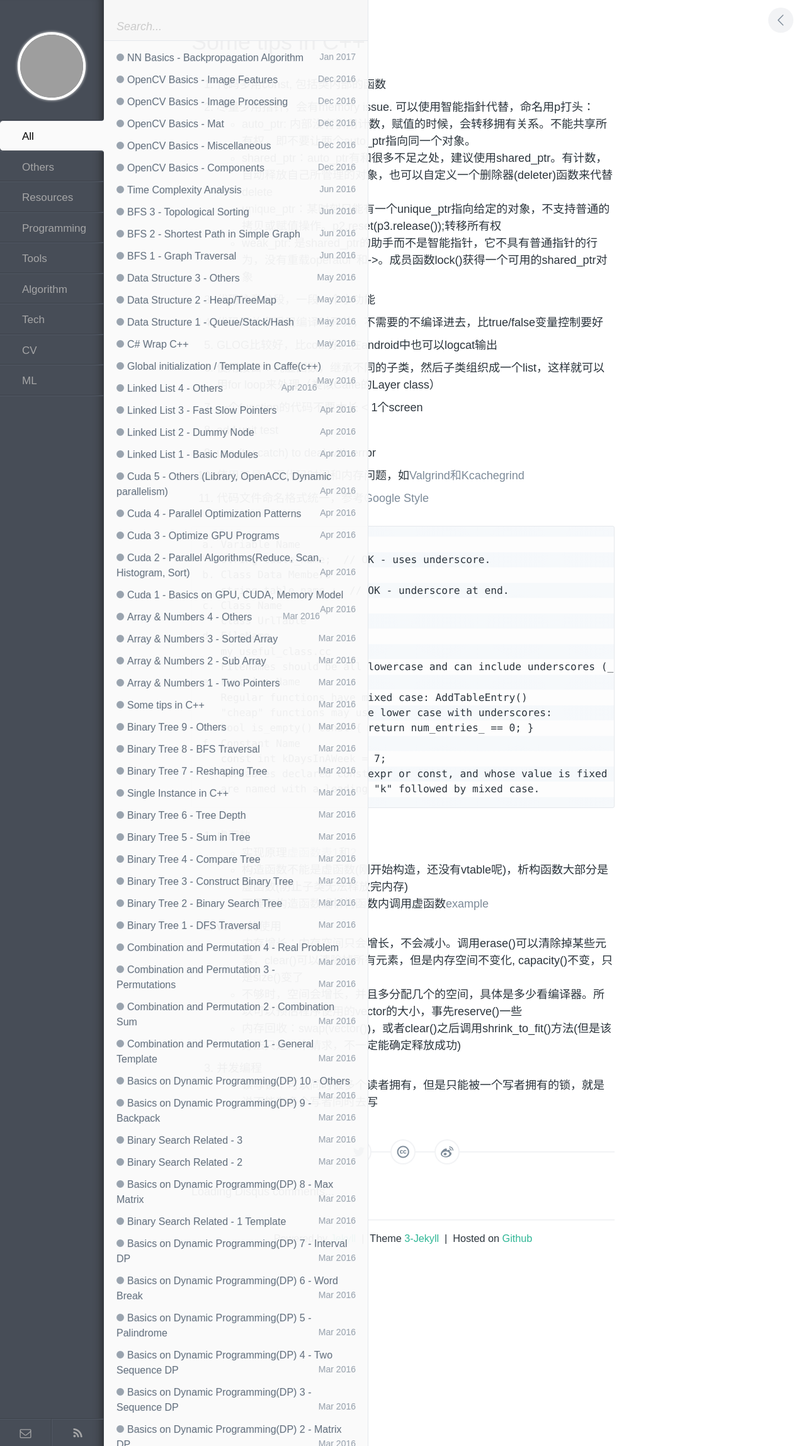
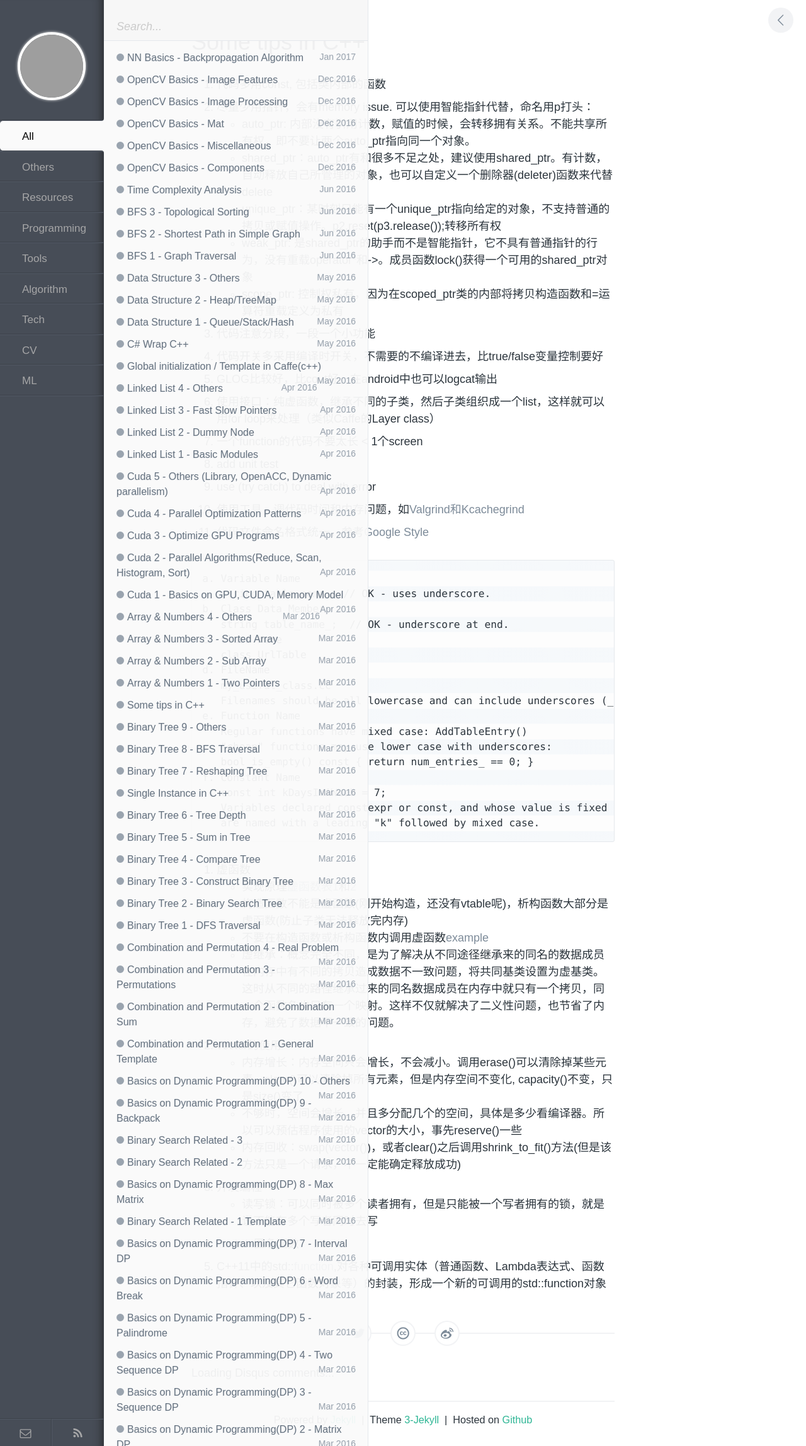
Before and after one commit to wykvictor/wykvictor.github.io, a Jekyll site: the page built from _posts/Tech/2016-03-26-Some-Tips-in-C++.md, in a window 1280 px wide. Shown: the whole page at 63% size. Built offline with Jekyll 4.4.1, drawn with Linux system fonts in a browser that asks for light colours; comment, search, counter and statistics services are not loaded; grey boxes are pictures that could not be loaded.

Commit message:
add some in c++ tips

```diff
--- a/_posts/Tech/2016-03-26-Some-Tips-in-C++.md
+++ b/_posts/Tech/2016-03-26-Some-Tips-in-C++.md
@@ -12,6 +12,7 @@ categories: Tech
    * shared_ptr：auto_ptr有和很多不足之处，建议使用shared_ptr。有计数，自动释放自己所管理的对象，也可以自定义一个删除器(deleter)函数来代替delete
    * unique_ptr：某时刻只能有一个unique_ptr指向给定的对象，不支持普通的拷贝或赋值操作。p2.reset(p3.release());转移所有权
    * weak_ptr: 是shared_ptr的助手而不是智能指针，它不具有普通指针的行为，没有重载operator*和->。成员函数lock()获得一个可用的shared_ptr对象
+   * scope_ptr: 控制权私有，因为在scoped_ptr类的内部将拷贝构造函数和=运算符重载定义为私有
 3. 代码注意分段，一段一个小功能
 4. 代码开关多采用编译时开关，不需要的不编译进去，比true/false变量控制要好
 6. GLOG比较好，比cout好。在android中也可以logcat输出
@@ -46,9 +47,12 @@ f. Constant Name
    * 实现原理[虚函数表1](http://www.cnblogs.com/malecrab/p/5572730.html)和[2](https://blog.twofei.com/496/)
    * 构造函数不能是虚函数(刚开始构造，还没有vtable呢)，析构函数大部分是虚函数(防止子类无法释放完内存)
    * 不要在构造函数或析构函数内调用虚函数[example](http://www.cnblogs.com/vincently/p/4754206.html)
+   * 虚继承：概念完全不同，是为了解决从不同途径继承来的同名的数据成员在内存中有不同的拷贝造成数据不一致问题，将共同基类设置为虚基类。这时从不同的路径继承过来的同名数据成员在内存中就只有一个拷贝，同一个函数名也只有一个映射。这样不仅就解决了二义性问题，也节省了内存，避免了数据不一致的问题。
 14. vector的使用
    * 内存增长：内存空间只会增长，不会减小。调用erase()可以清除掉某些元素，clear()可以清除掉所有元素，但是内存空间不变化, capacity()不变，只是size()变了
    * 不够时，空间会增长，并且多分配几个的空间，具体是多少看编译器。所以可以预估程序使用的vector的大小，事先reserve()一些
    * 内存回收：swap(vector<int>())，或者clear()之后调用shrink_to_fit()方法(但是该方法只是一个请求，不一定能确定释放成功)
 15. 并发编程
    * 读写锁：可以同时被多个读者拥有，但是只能被一个写者拥有的锁，就是说不能有多个写者同时去写
+16. [lambda](http://blog.csdn.net/booirror/article/details/26973611)匿名函数
+17. C++11中的std::[function](http://www.jellythink.com/archives/771),对各种可调用实体（普通函数、Lambda表达式、函数指针、以及其它函数对象等）的封装，形成一个新的可调用的std::function对象
```
